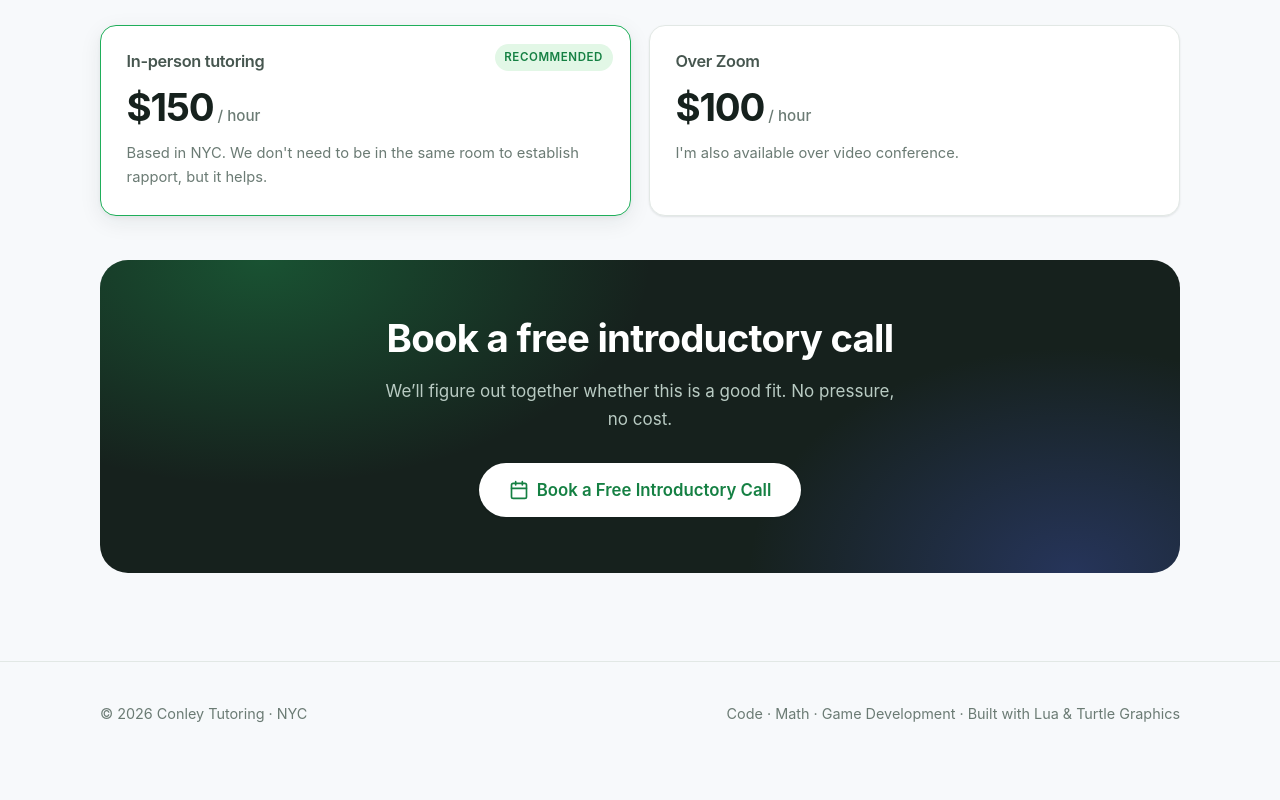
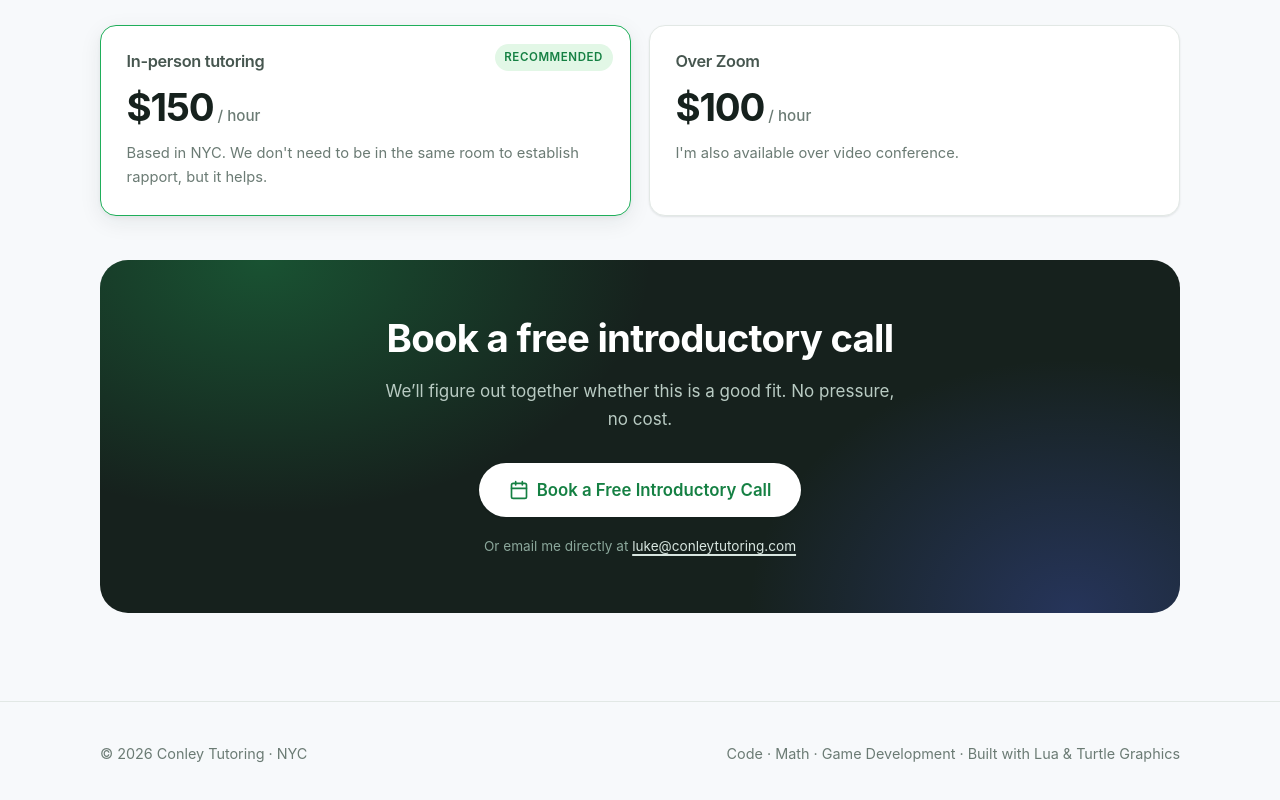
Before and after one commit to grandballoon/conleytutoring, a plain HTML site: page index.html in a window 1280 px wide. Shown: the part 3707-4507 px from the top of the page. Before the commit the page ends 4473 px from the top, so only its background shows below. Drawn offline with Linux system fonts and the light colour scheme.

Commit message:
Add direct contact email to the CTA band

```diff
--- a/index.html
+++ b/index.html
@@ -753,7 +753,6 @@ back_to_start()  <span class="c">-- hyp c = 150</span></code></pre>
           </div>
         </div>
 
-
         <div class="cta-band reveal" style="margin-top:2.75rem">
           <h2>Book a free introductory call</h2>
           <p>We’ll figure out together whether this is a good fit. No pressure, no cost.</p>
@@ -761,6 +760,7 @@ back_to_start()  <span class="c">-- hyp c = 150</span></code></pre>
             <svg viewBox="0 0 24 24" width="20" height="20" fill="none" stroke="currentColor" stroke-width="2" stroke-linecap="round" stroke-linejoin="round" aria-hidden="true"><rect x="3" y="4" width="18" height="18" rx="2"/><path d="M16 2v4M8 2v4M3 10h18"/></svg>
             Book a Free Introductory Call
           </a>
+          <p class="fineprint">Or email me directly at <a href="mailto:luke@conleytutoring.com">luke@conleytutoring.com</a></p>
         </div>
       </div>
     </section>
```
